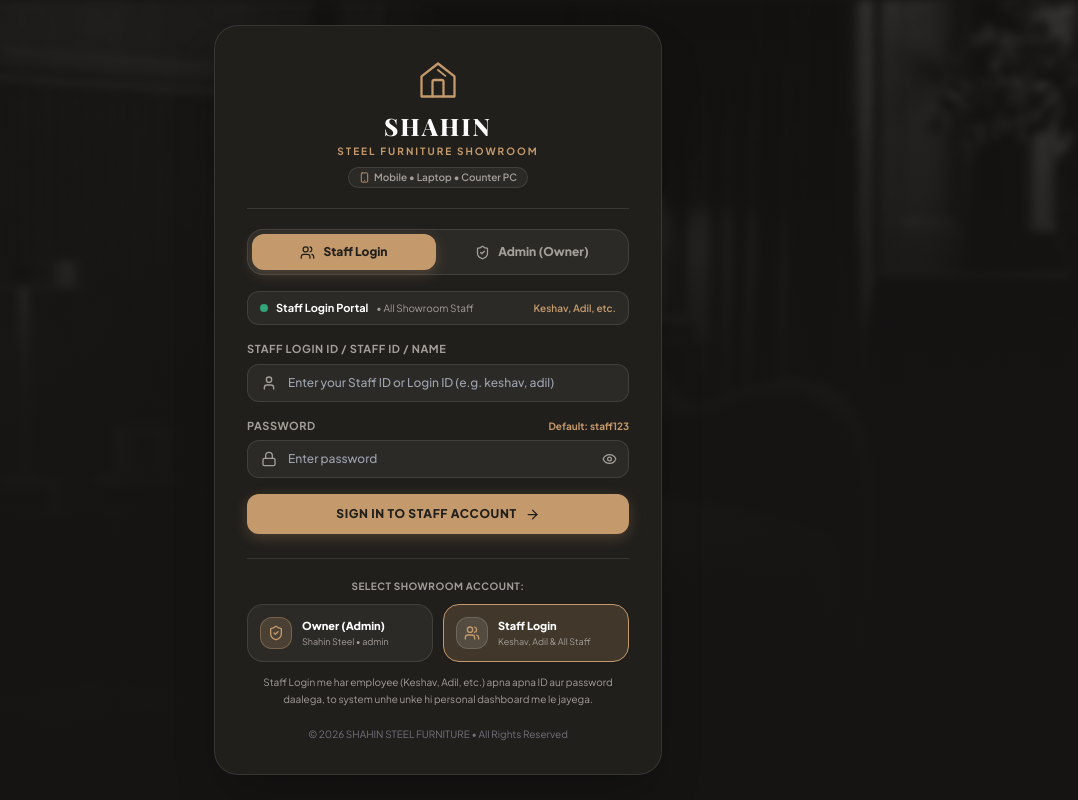
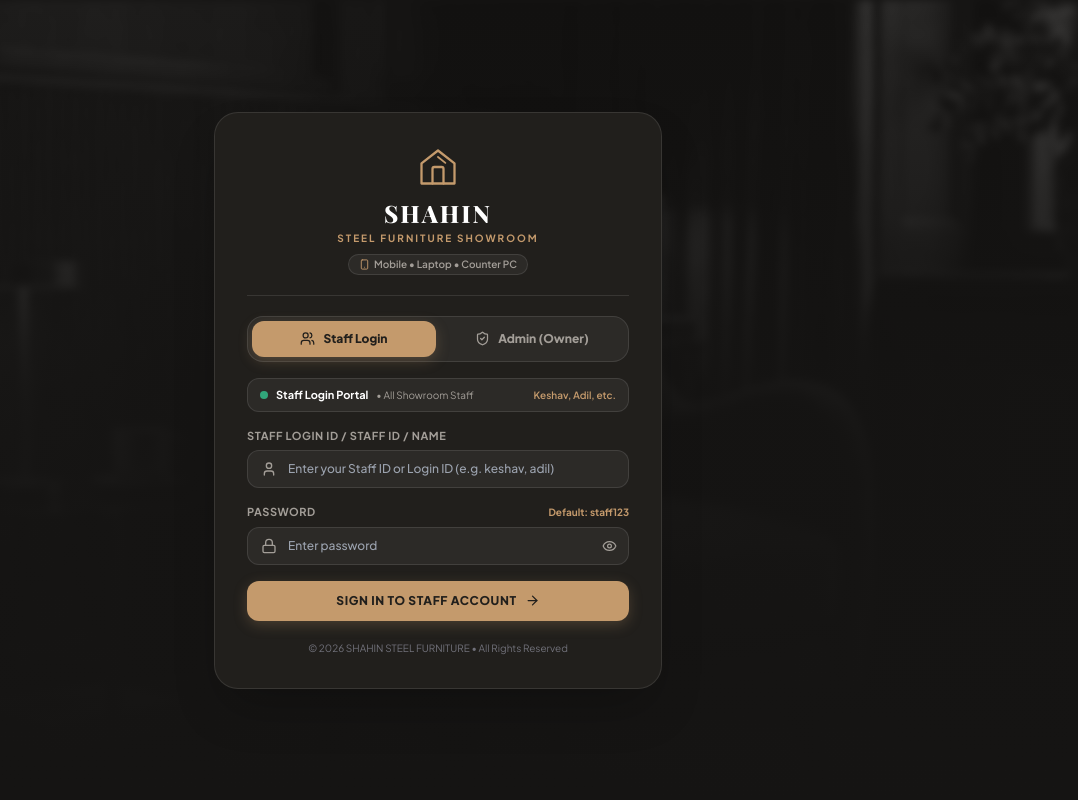
Before and after one commit to arifiqbal8709/SHAHIN-STEEL-SHOP, a React (Vite) app in the folder frontend/: page /login in a window 1280 px wide. Shown: the whole page, without its empty margins (202-1280 px from the left). Built offline with nearby package versions, Linux system fonts and the light colour scheme; no server answers; a web font is replaced by a local one.

Commit message:
Remove quick account selector section from login page

```diff
--- a/frontend/src/pages/Login.jsx
+++ b/frontend/src/pages/Login.jsx
@@ -251,59 +251,6 @@ const Login = () => {
           </button>
         </form>
 
-        {/* ═══════════════════════════════════════════════════════════════════
-            QUICK ACCOUNT CARDS: STRICTLY ONLY 2 OPTIONS (OWNER & STAFF)
-            ═══════════════════════════════════════════════════════════════════ */}
-        <div className="mt-6 pt-5 border-t border-white/10">
-          <p className="text-[10px] font-bold text-[#A39E98] uppercase tracking-wider mb-2.5 text-center">
-            Select Showroom Account:
-          </p>
-
-          <div className="grid grid-cols-2 gap-2.5">
-            {/* 1. Owner (Admin) Card */}
-            <button
-              type="button"
-              onClick={selectAdminPortal}
-              className={`p-3 rounded-2xl border transition-all text-left flex items-center gap-2.5 ${
-                activePortal === 'ADMIN'
-                  ? 'bg-[#C49A6C]/20 border-[#C49A6C] shadow-sm'
-                  : 'bg-white/5 hover:bg-white/10 border-white/10'
-              }`}
-            >
-              <div className="w-8 h-8 rounded-xl bg-[#C49A6C]/20 border border-[#C49A6C]/40 flex items-center justify-center shrink-0">
-                <ShieldCheck size={16} className="text-[#C49A6C]" />
-              </div>
-              <div className="min-w-0 flex-1">
-                <div className="text-[11px] font-extrabold text-white truncate">Owner (Admin)</div>
-                <div className="text-[9px] text-[#A39E98] truncate">Shahin Steel &bull; admin</div>
-              </div>
-            </button>
-
-            {/* 2. Single Staff Login Card (For all staff members: Keshav, Adil, etc.) */}
-            <button
-              type="button"
-              onClick={selectStaffPortal}
-              className={`p-3 rounded-2xl border transition-all text-left flex items-center gap-2.5 ${
-                activePortal === 'STAFF'
-                  ? 'bg-[#C49A6C]/20 border-[#C49A6C] shadow-sm'
-                  : 'bg-white/5 hover:bg-white/10 border-white/10'
-              }`}
-            >
-              <div className="w-8 h-8 rounded-xl bg-white/10 border border-white/15 flex items-center justify-center shrink-0 text-[#C49A6C]">
-                <Users size={16} />
-              </div>
-              <div className="min-w-0 flex-1">
-                <div className="text-[11px] font-extrabold text-white truncate">Staff Login</div>
-                <div className="text-[9px] text-[#A39E98] truncate">Keshav, Adil &amp; All Staff</div>
-              </div>
-            </button>
-          </div>
-
-          <p className="text-[10px] text-[#A39E98] text-center mt-3 leading-relaxed">
-            Staff Login me har employee (Keshav, Adil, etc.) apna apna ID aur password daalega, to system unhe unke hi personal dashboard me le jayega.
-          </p>
-        </div>
-
         <p className="text-[10px] text-[#71717A] text-center mt-5">
           &copy; {new Date().getFullYear()} SHAHIN STEEL FURNITURE &bull; All Rights Reserved
         </p>
```
